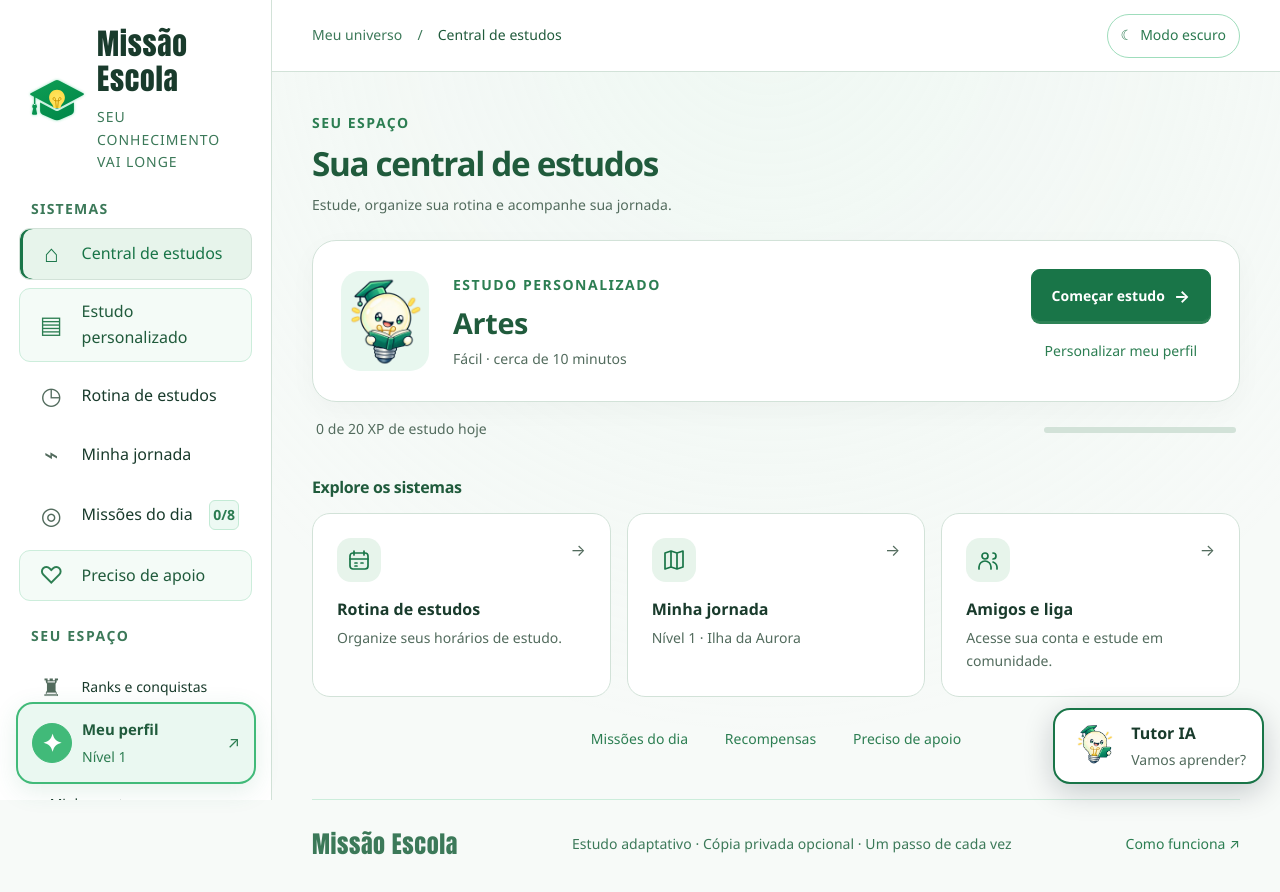
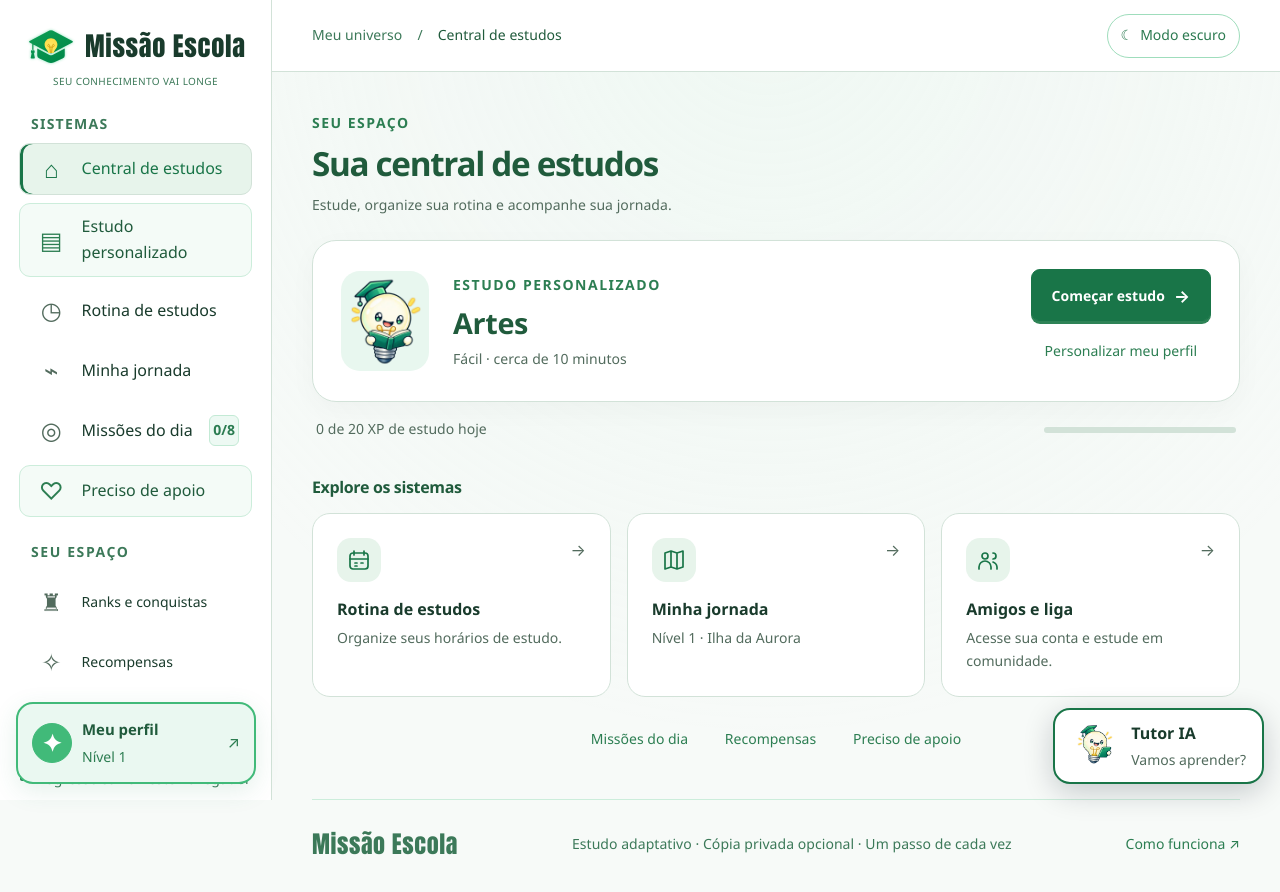
Before and after one commit to newthuzz/missao-escola, a website with bundled scripts: page index.html in a window 1280 px wide. Built offline with nearby package versions, Linux system fonts and the light colour scheme.

Commit message:
Align sidebar logo and compact brand tagline

```diff
--- a/brand.css
+++ b/brand.css
@@ -149,8 +149,11 @@ html[data-theme] input,html[data-theme] select,html[data-theme] textarea { accen
 }
 
 /* Capelo and light bulb identity, shared by desktop and mobile navigation. */
-.brand-lockup { grid-template-columns:4rem minmax(0,1fr); align-items:center; gap:.5rem; }
-.brand-mark { display:block; width:4rem; height:3rem; }
+.brand-lockup { grid-template-columns:3.25rem minmax(0,1fr); align-items:center; gap:.5rem; }
+.brand-lockup>span:last-child { display:contents; }
+.brand-lockup strong { grid-column:2; grid-row:1; font-size:1.65rem; line-height:1.12; }
+.brand-lockup small { grid-column:1 / -1; margin:0; font-size:.625rem; line-height:1.5; letter-spacing:.04em; text-align:center; }
+.brand-mark { display:block; grid-column:1; grid-row:1; width:3.25rem; height:2.4375rem; }
 .brand-logo { display:block; width:100%; height:auto; object-fit:contain; flex-shrink:0; }
 .mobile-brand { align-items:center; gap:.5rem; }
 .mobile-brand>.brand-logo { width:3rem; height:2.25rem; }
```
